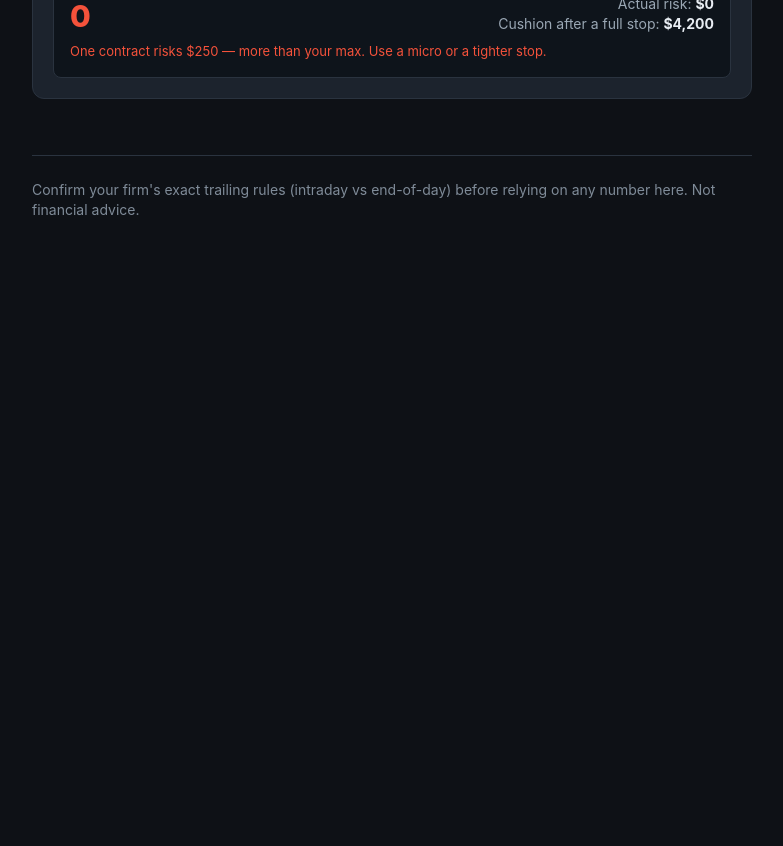
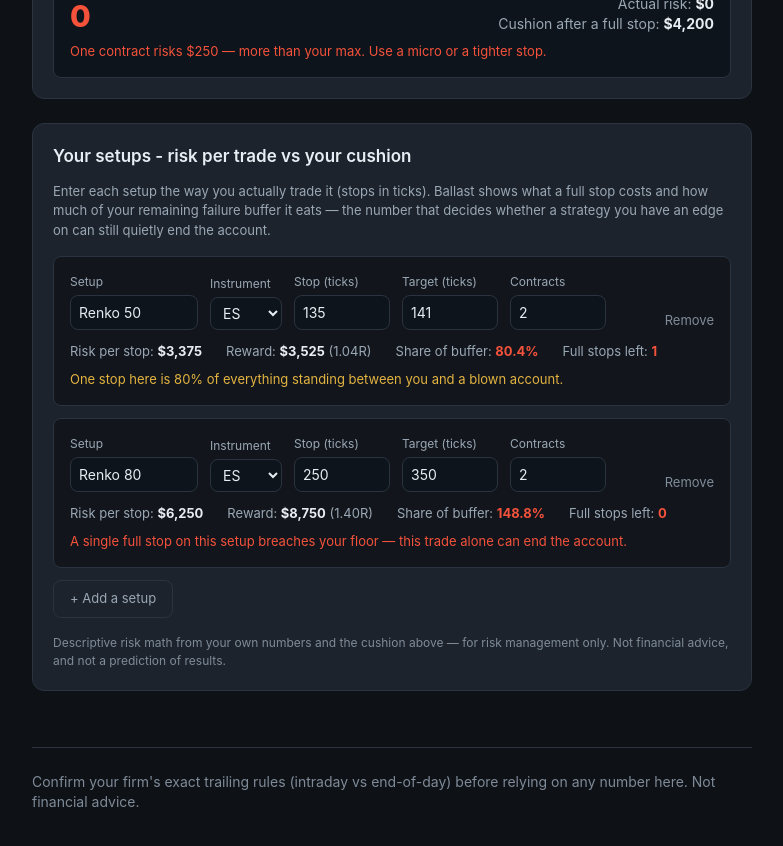
Before and after one commit to jonathanfalkowski-byte/Ballast, a Next.js app in the folder apps/web/: page /cushion in a window 1280 px wide. Shown: the part 1100-1946 px from the top of the page, without its empty margins (248-1031 px from the left). Before the commit the page ends 1376 px from the top, so only its background shows below. Built offline with nearby package versions, Linux system fonts and the light colour scheme.

Commit message:
Cushion calculator: add 'Your setups' risk-per-trade section

```diff
--- a/apps/web/components/CushionCalculator.tsx
+++ b/apps/web/components/CushionCalculator.tsx
@@ -9,6 +9,18 @@ import {
 } from "@/lib/disciplineEngine";
 
 const POINT_VALUE: Record<string, number> = { ES: 50, NQ: 20, MES: 5, MNQ: 2 };
+// All four here use a 0.25 tick size = 4 ticks per point, so $/tick = $/point / 4.
+const TICK_VALUE: Record<string, number> = { ES: 12.5, NQ: 5, MES: 1.25, MNQ: 0.5 };
+const tickValue = (inst: string) => TICK_VALUE[inst] ?? 0;
+
+type Setup = {
+  id: number;
+  name: string;
+  inst: string;
+  stopTicks: number;
+  targetTicks: number;
+  contracts: number;
+};
 
 type Kind = "eval_rithmic" | "eval_tradovate" | "funded" | "own";
 
@@ -263,7 +275,166 @@ export default function CushionCalculator() {
           )}
         </Out>
       </Card>
+
+      <SetupsCard cushion={cushion} />
     </div>
+  );
+}
+
+function SetupsCard({ cushion }: { cushion: number }) {
+  const [setups, setSetups] = useState<Setup[]>([
+    { id: 1, name: "Renko 50", inst: "ES", stopTicks: 135, targetTicks: 141, contracts: 2 },
+    { id: 2, name: "Renko 80", inst: "ES", stopTicks: 250, targetTicks: 350, contracts: 2 },
+  ]);
+  const [nextId, setNextId] = useState(3);
+
+  const update = (id: number, patch: Partial<Setup>) =>
+    setSetups((list) => list.map((x) => (x.id === id ? { ...x, ...patch } : x)));
+  const remove = (id: number) => setSetups((list) => list.filter((x) => x.id !== id));
+  const add = () => {
+    setSetups((list) => [
+      ...list,
+      { id: nextId, name: "New setup", inst: "ES", stopTicks: 40, targetTicks: 80, contracts: 1 },
+    ]);
+    setNextId((n) => n + 1);
+  };
+
+  return (
+    <Card title="Your setups - risk per trade vs your cushion">
+      <p className="text-[13px] text-[#9aa7b4]">
+        Enter each setup the way you actually trade it (stops in ticks). Ballast shows what a full
+        stop costs and how much of your remaining failure buffer it eats &mdash; the number that
+        decides whether a strategy you have an edge on can still quietly end the account.
+      </p>
+      <div className="mt-4 space-y-3">
+        {setups.map((s) => (
+          <SetupRow
+            key={s.id}
+            s={s}
+            cushion={cushion}
+            onChange={(p) => update(s.id, p)}
+            onRemove={() => remove(s.id)}
+          />
+        ))}
+        {setups.length === 0 && (
+          <p className="text-[13px] text-[#7f8b98]">No setups yet &mdash; add one below.</p>
+        )}
+      </div>
+      <button
+        onClick={add}
+        className="mt-3 rounded-lg border border-[#2a333f] px-4 py-2 text-[13px] text-[#9aa7b4] hover:border-[#4da3ff] hover:text-[#4da3ff]"
+      >
+        + Add a setup
+      </button>
+      <p className="mt-4 text-[12px] text-[#7f8b98]">
+        Descriptive risk math from your own numbers and the cushion above &mdash; for risk
+        management only. Not financial advice, and not a prediction of results.
+      </p>
+    </Card>
+  );
+}
+
+function SetupRow({
+  s,
+  cushion,
+  onChange,
+  onRemove,
+}: {
+  s: Setup;
+  cushion: number;
+  onChange: (p: Partial<Setup>) => void;
+  onRemove: () => void;
+}) {
+  const tv = tickValue(s.inst);
+  const risk = s.stopTicks * tv * s.contracts;
+  const reward = s.targetTicks * tv * s.contracts;
+  const rr = s.stopTicks > 0 ? s.targetTicks / s.stopTicks : 0;
+  const bufferPct = cushion > 0 ? (risk / cushion) * 100 : Infinity;
+  const stopsLeft = risk > 0 ? Math.floor(cushion / risk) : Infinity;
+  const breaches = cushion > 0 && risk >= cushion;
+  const tone = bufferPct >= 33 ? "#f4523b" : bufferPct >= 15 ? "#e3b341" : "#3fb950";
+
+  return (
+    <div className="rounded-lg border border-[#2a333f] bg-[#12161c] p-4">
+      <div className="flex flex-wrap items-end gap-3">
+        <label className="flex flex-col gap-1">
+          <span className="text-[12px] text-[#9aa7b4]">Setup</span>
+          <input
+            value={s.name}
+            onChange={(e) => onChange({ name: e.target.value })}
+            className="w-32 rounded-lg border border-[#2a333f] bg-[#0e141b] px-2 py-1.5 text-[14px] outline-none focus:border-[#4da3ff]"
+          />
+        </label>
+        <label className="flex flex-col gap-1">
+          <span className="text-[12px] text-[#9aa7b4]">Instrument</span>
+          <select
+            value={s.inst}
+            onChange={(e) => onChange({ inst: e.target.value })}
+            className="rounded-lg border border-[#2a333f] bg-[#0e141b] px-2 py-1.5 text-[14px] outline-none focus:border-[#4da3ff]"
+          >
+            <option value="ES">ES</option>
+            <option value="NQ">NQ</option>
+            <option value="MES">MES</option>
+            <option value="MNQ">MNQ</option>
+          </select>
+        </label>
+        <SetupNum label="Stop (ticks)" value={s.stopTicks} onChange={(n) => onChange({ stopTicks: n })} />
+        <SetupNum label="Target (ticks)" value={s.targetTicks} onChange={(n) => onChange({ targetTicks: n })} />
+        <SetupNum label="Contracts" value={s.contracts} onChange={(n) => onChange({ contracts: n })} />
+        <button onClick={onRemove} className="ml-auto text-[13px] text-[#7f8b98] hover:text-[#f4523b]">
+          Remove
+        </button>
+      </div>
+      <div className="mt-3 flex flex-wrap items-center gap-x-6 gap-y-1 text-[13px]">
+        <span className="text-[#9aa7b4]">
+          Risk per stop: <b className="text-[#e8edf3]">{money(risk)}</b>
+        </span>
+        <span className="text-[#9aa7b4]">
+          Reward: <b className="text-[#e8edf3]">{money(reward)}</b> ({rr.toFixed(2)}R)
+        </span>
+        <span className="text-[#9aa7b4]">
+          Share of buffer:{" "}
+          <b style={{ color: tone }}>{isFinite(bufferPct) ? bufferPct.toFixed(1) + "%" : "—"}</b>
+        </span>
+        <span className="text-[#9aa7b4]">
+          Full stops left: <b style={{ color: tone }}>{isFinite(stopsLeft) ? stopsLeft : "∞"}</b>
+        </span>
+      </div>
+      {breaches && (
+        <p className="mt-2 text-[13px] text-[#f4523b]">
+          A single full stop on this setup breaches your floor &mdash; this trade alone can end the
+          account.
+        </p>
+      )}
+      {!breaches && bufferPct >= 33 && (
+        <p className="mt-2 text-[13px] text-[#e3b341]">
+          One stop here is {bufferPct.toFixed(0)}% of everything standing between you and a blown
+          account.
+        </p>
+      )}
+    </div>
+  );
+}
+
+function SetupNum({
+  label,
+  value,
+  onChange,
+}: {
+  label: string;
+  value: number;
+  onChange: (n: number) => void;
+}) {
+  return (
+    <label className="flex flex-col gap-1">
+      <span className="text-[12px] text-[#9aa7b4]">{label}</span>
+      <input
+        type="number"
+        value={value}
+        onChange={(e) => onChange(parseFloat(e.target.value) || 0)}
+        className="w-24 rounded-lg border border-[#2a333f] bg-[#0e141b] px-2 py-1.5 text-[14px] outline-none focus:border-[#4da3ff]"
+      />
+    </label>
   );
 }
 
```
